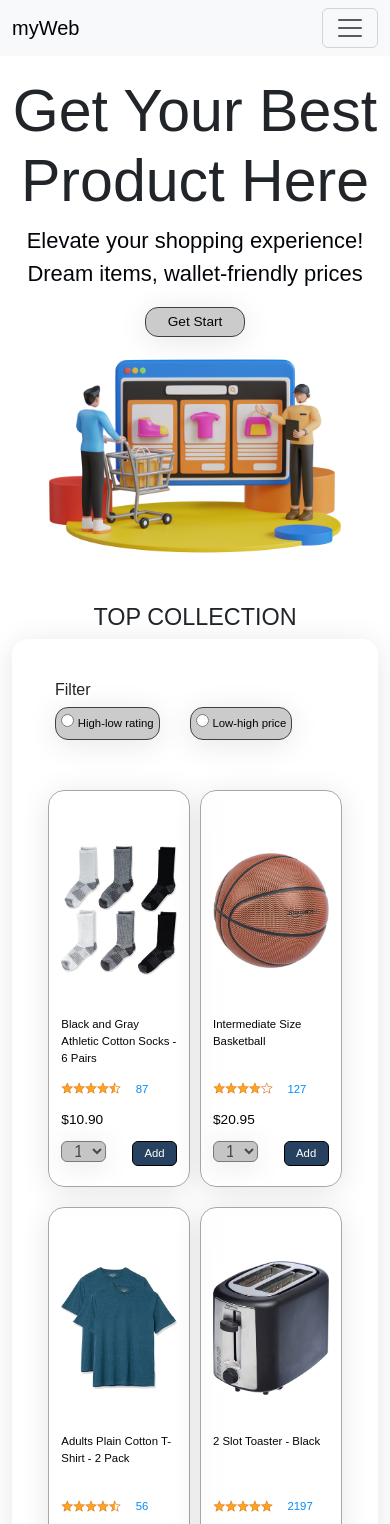
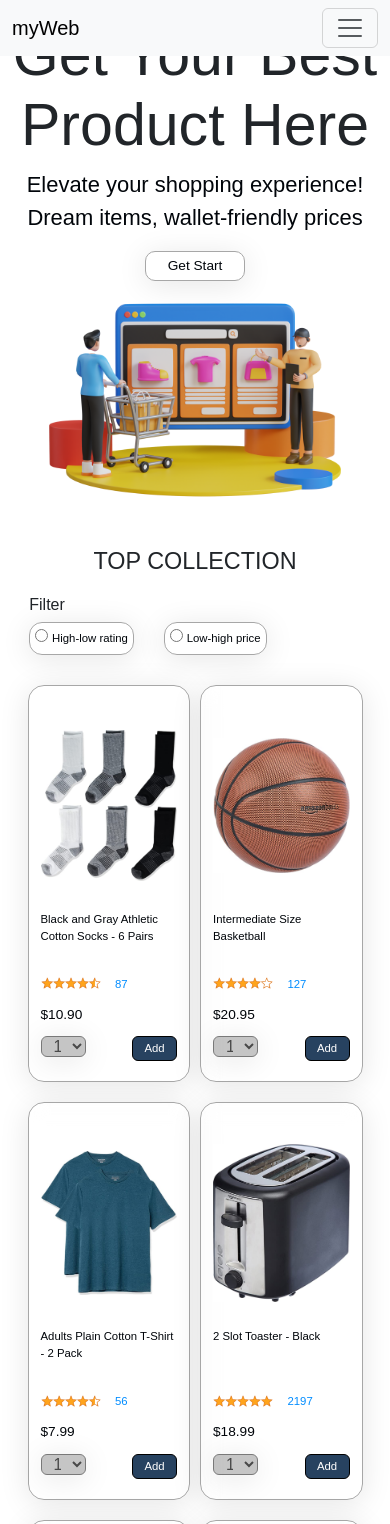
Before and after one commit to SokkongHoun/Amazon-Clone, a plain HTML site: page index.html in a window 390 px wide. Shown: the top 1524 px of the page. Drawn offline with nearby package versions, Linux system fonts and the light colour scheme.

Commit message:
resizing responsive design

```diff
--- a/index.html
+++ b/index.html
@@ -32,10 +32,9 @@
           <div class="collapse navbar-collapse" id="navbarTogglerDemo02">
             <ul class="navbar-nav me-auto mb-2 mb-lg-0">
               <li class="nav-item">
-                <a class="nav-link active" aria-current="page" href="#">Home</a>
-              </li>
-              <li class="nav-item">
-                <a class="nav-link" href="#">Return & Orders</a>
+                <a class="nav-link active" aria-current="page" href="index.html"
+                  >Home</a
+                >
               </li>
               <li class="nav-item">
                 <a class="nav-link cart-css" href="checkout.html">Cart</a>
@@ -55,7 +54,8 @@
           </div>
         </div>
       </nav>
-      <main class="container">
+      <main>
+        <div class="container">
           <div class="title-get-start row">
             <div class="col">
               <h1>Get Your Best <br />Product Here</h1>
@@ -72,7 +72,8 @@
           <div class="top-collection mt-5">
             <h1 class="top-collection-title">TOP COLLECTION</h1>
           </div>
-        <div id="bodyProduct" class="body-products container-fluid">
+        </div>
+        <div id="bodyProduct" class="body-products">
           <div class="filter-function">
             <h6>Filter</h6>
             <div class="filter-container">
@@ -100,7 +101,7 @@
               </div>
             </div>
           </div>
-          <div class="container products-main-container">
+          <div class="container-fluid products-main-container">
             <div class="row d-flex justify-content-center js-product-row">
               <!-- product-container -->
             </div>
--- a/main/css/index.css
+++ b/main/css/index.css
@@ -18,14 +18,11 @@
 .product-container {
   margin: 10px 5px;
   padding-top: 20px;
-  background: rgba(255, 255, 255, 0.31);
   border-radius: 16px;
   box-shadow: 0 4px 30px rgba(0, 0, 0, 0.1);
   backdrop-filter: blur(9.5px);
   -webkit-backdrop-filter: blur(9.5px);
-  border: 1px solid rgba(255, 255, 255, 1);
-  border-width: 1px;
-  border-color: rgb(167, 167, 167);
+  border: 1px solid rgb(167, 167, 167);
 }
 .product-img {
   text-align: center;
@@ -125,7 +122,9 @@
   width: 40%;
 }
 .filter-function {
-  margin: 40px 30px;
+  margin: 20px 0px;
+  display: flex;
+  flex-direction: column;
 }
 .js-filtering-container {
   display: flex;
@@ -135,16 +134,36 @@
   margin-bottom: 0;
 }
 .radio-selector {
-  background: rgba(160, 160, 160, 0.54);
   border-radius: 13px;
   box-shadow: 0 4px 30px rgba(0, 0, 0, 0.1);
-  backdrop-filter: blur(5.5px);
-  -webkit-backdrop-filter: blur(5.5px);
-  border: 1px solid rgba(64, 64, 64, 1);
+  backdrop-filter: blur(9.5px);
+  -webkit-backdrop-filter: blur(9.5px);
+  border: 1px solid rgb(167, 167, 167);
   font-size: var(--font-size-primary);
   padding: 5px;
 }
-@media (max-width: 400px) {
+.filter-function {
+  margin-left: 7.3%;
+}
+@media (max-width: 1800px) {
+  .filter-function {
+    margin-left: 7%;
+  }
+}
+@media (max-width: 1199px) {
+  .filter-function {
+    margin-left: 11.5%;
+  }
+}
+@media (max-width: 767px) {
+  .filter-function {
+    margin-left: 16%;
+  }
+}
+@media (max-width: 575px) {
+  .filter-function {
+    margin-left: 7.5%;
+  }
   .product-description p {
     font-size: var(--font-size-secondary);
   }
--- a/main/css/main.css
+++ b/main/css/main.css
@@ -13,6 +13,9 @@ body {
 }
 .navbar {
   z-index: 1000;
+  position: fixed;
+  width: 100%;
+  top: 0;
 }
 .cart-css {
   position: absolute;
@@ -28,7 +31,8 @@ body {
   width: 120%;
 }
 .title-get-start p {
-  font-size: 3vh;
+  font-size: 20px;
+  font-weight: lighter;
 }
 .title-get-start h1 {
   font-size: 6vh;
@@ -70,26 +74,19 @@ body {
 .title-get-start button {
   width: 100px;
   height: 30px;
+  border-radius: 10px;
+  background-color: white;
   color: var(--text-color-primary);
-  background: rgba(160, 160, 160, 0.54);
-  border-radius: 13px;
   box-shadow: 0 4px 30px rgba(0, 0, 0, 0.1);
-  backdrop-filter: blur(5.5px);
-  -webkit-backdrop-filter: blur(5.5px);
-  border: 1px solid rgba(64, 64, 64, 1);
+  backdrop-filter: blur(9.5px);
+  -webkit-backdrop-filter: blur(9.5px);
+  border: 1px solid rgb(167, 167, 167);
   font-size: var(--font-size-primary);
 }
 main {
   margin-top: 5%;
 }
-.body-products {
-  background: rgba(255, 255, 255, 0.44);
-  border-radius: 16px;
-  box-shadow: 0 4px 30px rgba(0, 0, 0, 0.1);
-  backdrop-filter: blur(6.2px);
-  -webkit-backdrop-filter: blur(6.2px);
-  border: 1px solid rgba(255, 255, 255, 1);
-}
+
 .clear-radio-selector {
   cursor: pointer;
 }
--- a/main/javascript/utils/money.js
+++ b/main/javascript/utils/money.js
@@ -6,7 +6,7 @@ export function currencyFormat(priceCents) {
 
 const summaryPageCard = document.querySelector(".js-order-sum-row");
 
-export function reviewOrderCard(syncTotalitemPrice, totalQuantity) {
+export function reviewOrderCard(totalQuantity, syncTotalitemPrice) {
   let totalBeforeTax = syncTotalitemPrice;
   let EstimatedTax = totalBeforeTax * 0.1;
 
```
Also changed, not shown: checkout.html (+9 -6 lines), main/css/checkout.css (+53 -27 lines), main/javascript/checkout.js (+2 -17 lines). Lines whose indentation alone changed are shown as unchanged.
